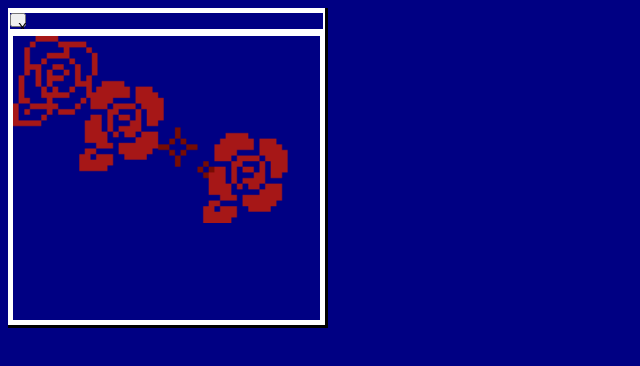
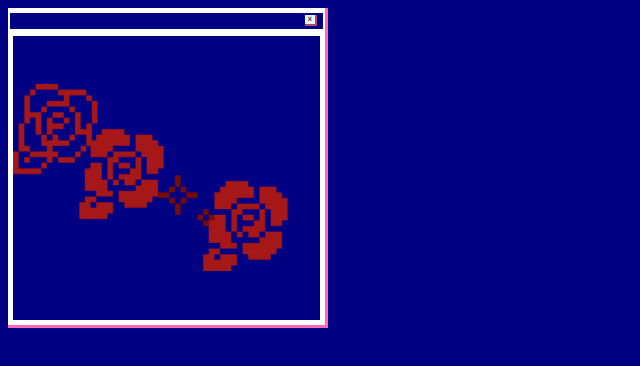
Before and after one commit to nicole-santana/HyperPixel, a React (Vite) app in the folder HyperPixel/: page / in a window 1280 px wide. Shown: the top 366 px of the page, without its empty margins (0-640 px from the left). Built offline with nearby package versions, Linux system fonts and the light colour scheme.

Commit message:
estilização do card completo

```diff
--- a/HyperPixel/src/Components/CSS/colors.css
+++ b/HyperPixel/src/Components/CSS/colors.css
@@ -9,6 +9,17 @@ html {
 
 }
 .Card {
+    border-bottom-color:  var(--margem-card);
+    border-right-color: var(--margem-card);
+}
+
+.Card button {
+    border-width: 0 2px 2px 0;
     border-color: var(--margem-card);
+}
+
+button span {
+    font-family: var(--texto-home);
+
 
 }
--- a/HyperPixel/src/Components/CSS/global.css
+++ b/HyperPixel/src/Components/CSS/global.css
@@ -3,12 +3,43 @@
     flex-direction: column;
     box-sizing: border-box;
     overflow: hidden;
-
-
-    /* border-style: solid; */
 }
 
-button {
-    width: 5px;
-    height:5px
+.Card {
+    border-style: solid;
+    border-top: none;
+    border-left: none;
+    justify-content: center;
 }
+
+.Card button {
+    width: 0.5rem;
+    height: 0.5rem;
+    padding: 0.3rem;
+
+    align-self: flex-end;
+
+    margin-right: 2%;
+    margin-block: 0.5%;
+    line-height: 0;
+
+    border-radius: 0;
+}
+
+.Card button span {
+
+    display: flex;
+    justify-self: center;
+    align-self: center;
+    font-size: xx-small;
+
+}
+
+.Card img {
+    width: 100%;
+    height: 100%;
+    object-fit: contain;
+    display: block;
+    margin: auto;
+
+}
--- a/HyperPixel/src/Components/CSS/themes.css
+++ b/HyperPixel/src/Components/CSS/themes.css
@@ -1,13 +1,13 @@
 @font-face {
     font-family: 'W95FA';
-    src: url(src\assets\fonts\w95fa.woff2) format('woff2');
+    src: url('/src/assets/fonts/w95fa.woff2') format('woff2');
     font-weight: normal;
     font-style: normal;
 }
 
 @font-face {
     font-family: 'Tech';
-    src: url(src\assets\fonts\Technology-Bold.ttf) format('truetype');
+    src: url('/src/assets/fonts/Technology-Bold.ttf') format('truetype');
     font-weight: bold;
     font-style: normal;
 }
@@ -15,10 +15,10 @@
 :root {
     /*geral*/
     --texto: #23434c;
-    --texto-home: "a";
+    --texto-home: 'W95FA';
     --background: #03c;
-    --fonte-p:  "aa";
-    --fonte-footer:  "aa";
+    --fonte-p: 'W95FA', sans-serif;
+    --fonte-footer:  'W95FA', sans-serif;
     --drop-shadow: drop-shadow(0 0 1rem var(--texto));
 
     /*imagens e figuras*/
--- a/HyperPixel/src/Components/Card.jsx
+++ b/HyperPixel/src/Components/Card.jsx
@@ -28,7 +28,7 @@ export default function Card({width, height, src}) {
 
 
 return (
-  <div className="Card" style={{ width: `${width}rem`, height: `${height}rem`, borderBottom:`${3}px solid`, borderRight:`${3}px solid`}}>
+  <div className="Card" style={{ width: `${width}rem`, height: `${height}rem`, borderWidth:`${3}px solid`}}>
     <div
       className="ParteSuperiorCard"
       style={{
@@ -42,7 +42,7 @@ return (
 
       }}
     >
-      <button style={{ width: `${b}rem`, height: `${b}rem`, paddingBlock: `${b/2}rem`}}>X</button>
+      <button><span>x</span></button>
     </div>
     <a
       className="ParteInferiorCard"
```
